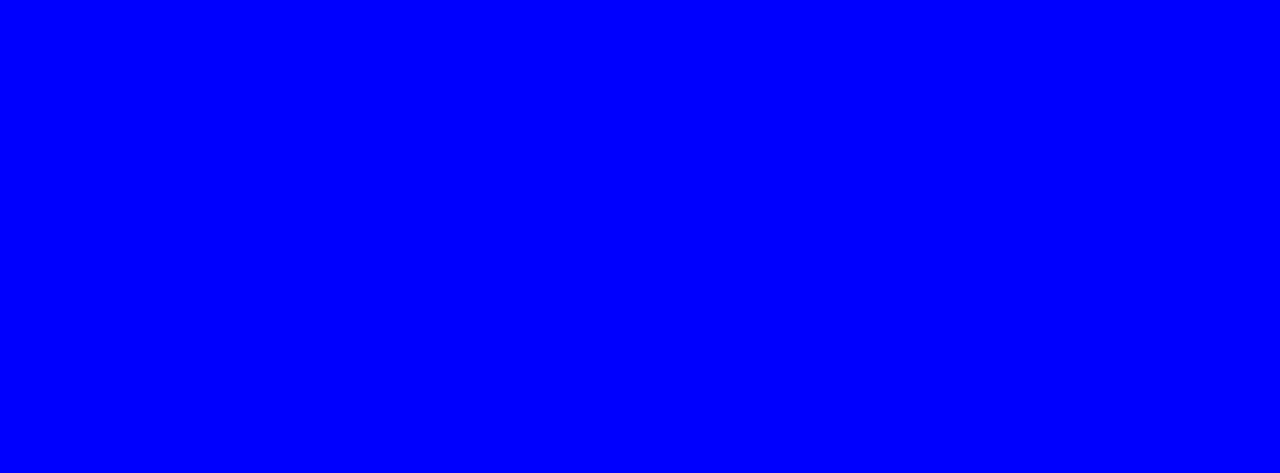
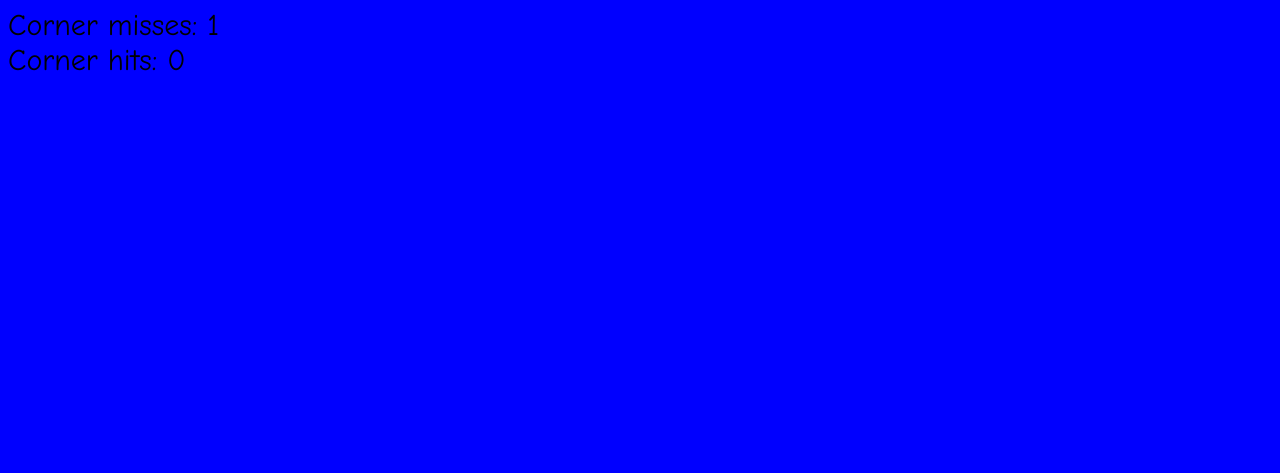
Before and after one commit to SamBowmer/Bounce, a plain HTML site: page bounce.html in a window 1280 px wide. Both pictures are taken after a click on the picture 200 px from the left and 116 px from the top of the page. Shown: the top 473 px of the page. Drawn offline with Linux system fonts and the light colour scheme.

Commit message:
Counters
Added counters to keep track of number of times logo has hit or missed the corner

```diff
--- a/bounce.html
+++ b/bounce.html
@@ -8,6 +8,10 @@
       position: absolute;
       visibility: hidden;
   }
+  .output {
+    font-size: 30px;
+    font-family: "Comic Sans MS", cursive, sans-serif
+  }
   /*#mainButton{
     margin-left: 50vw;
     margin-top: 50vh;
@@ -15,6 +19,8 @@
   </style>
   <script src="resources/main.js"></script>
 <body>
+  <div id="misses" class="output"></div>
+  <div id="hits" class="output"></div>
   <img src="resources/button.png" id="mainButton" onclick="clicked()" height="216px" width="384">
   <img src="resources/logo.png" id="logo" height="200px" width="400px">
 </body>
--- a/resources/main.js
+++ b/resources/main.js
@@ -1,8 +1,10 @@
 var i = 0;
 
   function clicked(){
+    //fade out the main button and start logo animation
+    //currently using intervals for fade out but I might change to animationFrames down the line
     var b = document.getElementById("mainButton");
-    var op = 0.9;
+    var op = 0.9; //op = opacity
     var fade = setInterval(lowerOp, 10);
     function lowerOp() {
       if(op > 0){
@@ -25,17 +27,38 @@ var i = 0;
     var xSpeed = 5;
     var posy = 0;
     var posx = 0;
+    //variables to keep track of times logo has perfectly hit or missed the corners
+    var misses = 0;
+    document.getElementById("misses").innerHTML = "Corner misses: " + misses;
+    var hits = 0;
+    document.getElementById("hits").innerHTML = "Corner hits: " + hits;
+    //variable to keep track of direction changes per frame, if direction changes > 1 then logo has hit corner
+    var changes = 0;
     requestAnimationFrame(frame);
     function frame() {
+        changes = 0;
         var rect = elem.getBoundingClientRect();
+
         if (rect.top <= 0 || rect.bottom >= window.innerHeight) {
             ySpeed = ySpeed * -1;
             changeBackground();
+            changes ++;
         }
         if (rect.left <= 0 || rect.right >= window.innerWidth) {
             xSpeed = xSpeed * -1;
             changeBackground();
+            changes++;
         }
+
+        if (changes > 1) {
+            hits++;
+            document.getElementById("hits").innerHTML = "Corner hits: " + hits;
+        }
+        else if (changes == 1) {
+            misses++;
+            document.getElementById("misses").innerHTML = "Corner misses: " + misses;
+        }
+
         posy = posy + ySpeed;
         posx = posx + xSpeed;
         elem.style.top = posy + 'px';
```
Lines whose indentation alone changed are shown as unchanged.
